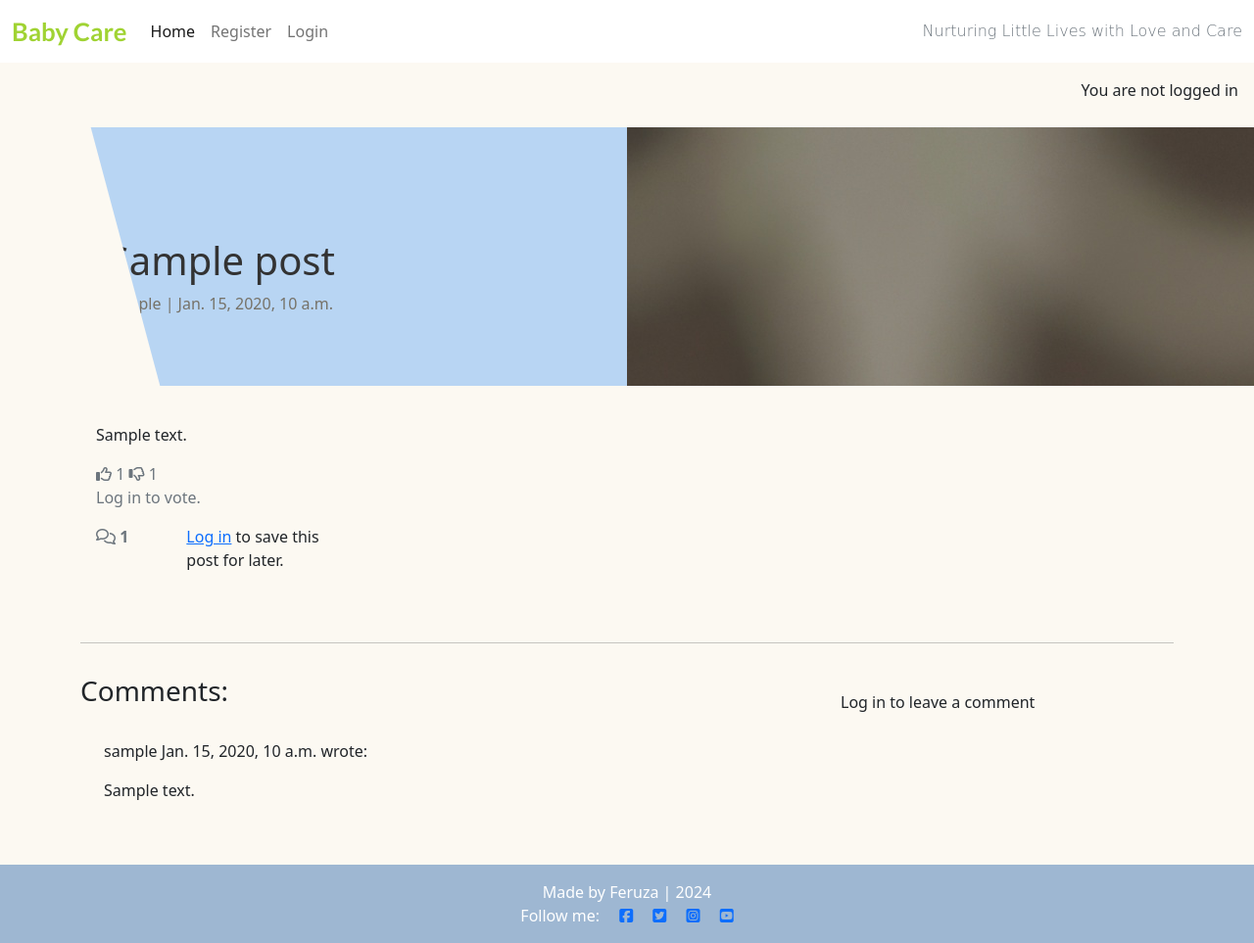
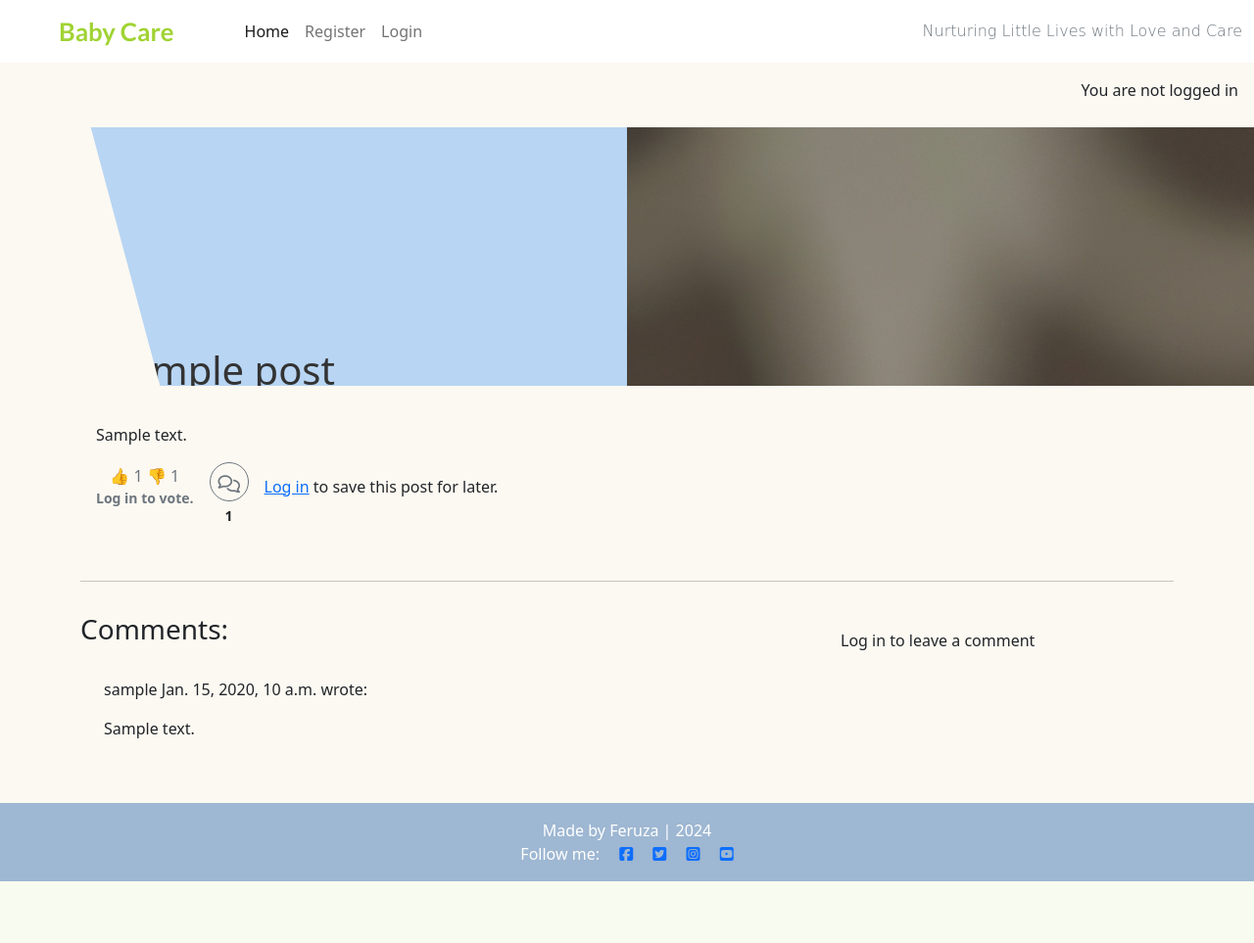
Before and after one commit to FeruzaShokirjonovna/Blog, a Django app: a page that uses templates/post_detail.html in a window 1280 px wide. Shown: the whole page at 98% size. After the commit the page ends 900 px from the top, so only its background shows below. Run offline with Django 3.2, Linux system fonts and the light colour scheme; tables that the repository leaves empty hold one stand-in row (values such as "Sample post"); parts of the project's set-up code (start-up, migrations or seed data) failed here and were passed over; some libraries are stand-ins or nearby versions.

Commit message:
Redesign voting buttons

```diff
--- a/blog/urls.py
+++ b/blog/urls.py
@@ -24,16 +24,12 @@ urlpatterns = [
 
     # URL to view saved "Read Later" posts
     path('read_later/', views.read_later, name='read_later'),
-    path(
-        "post/<slug:slug>/upvote/", views.post_upvote, name="post_upvote"
-    ),  # Post upvote URL pattern
-    path(
-        "post/<slug:post_slug>/downvote/", views.post_downvote, name="post_downvote"
-    ),  # Post downvote URL pattern
-    path('<slug:slug>/edit_comment/<int:comment_id>',
-         views.comment_edit, name='comment_edit'),
-    path('<slug:slug>/delete_comment/<int:comment_id>',
-         views.comment_delete, name='comment_delete'),
+     # Post upvote URL pattern
+    path("post/<slug:post_slug>/upvote/", views.post_upvote, name="post_upvote"),  # Post upvote URL pattern
+     # Post downvote URL pattern
+    path("post/<slug:post_slug>/downvote/", views.post_downvote, name="post_downvote"),
+    path('<slug:slug>/edit_comment/<int:comment_id>',views.comment_edit, name='comment_edit'),
+    path('<slug:slug>/delete_comment/<int:comment_id>', views.comment_delete, name='comment_delete'),
     path("logout/", auth_views.LogoutView.as_view(), name="logout"),
 ]
 
--- a/blog/views.py
+++ b/blog/views.py
@@ -157,22 +157,22 @@ def read_later(request):
         return render(request, "read_later.html", {"read_later_posts": []})
 
 def post_upvote(request, post_slug):
-    post = get_object_or_404(Post, id=post_id)
-    if post.upvotes.filter(id=request.user.id).exists():
-        post.upvotes.remove(request.user)
-    else:
-        # Ensure user can only upvote or downvote, not both
-        post.upvotes.add(request.user)
-        post.downvotes.remove(request.user)
+    post = get_object_or_404(Post, slug=post_slug)
+    if request.user.is_authenticated:
+        if post.upvotes.filter(id=request.user.id).exists():
+            post.upvotes.remove(request.user)  # Remove the upvote if it exists
+        else:
+            post.upvotes.add(request.user)  # Add the upvote
+            post.downvotes.remove(request.user)  # Remove downvote if it exists
     return redirect(reverse("post_detail", kwargs={"slug": post.slug}))
 
 
 def post_downvote(request, post_slug):
     post = get_object_or_404(Post, slug=post_slug)
-    if post.downvotes.filter(id=request.user.id).exists():
-        post.downvotes.remove(request.user)
-    else:
-        # Ensure user can only upvote or downvote, not both
-        post.downvotes.add(request.user)
-        post.upvotes.remove(request.user)
+    if request.user.is_authenticated:
+        if post.downvotes.filter(id=request.user.id).exists():
+            post.downvotes.remove(request.user)  # Remove the downvote if it exists
+        else:
+            post.downvotes.add(request.user)  # Add the downvote
+            post.upvotes.remove(request.user)  # Remove upvote if it exists
     return redirect(reverse("post_detail", kwargs={"slug": post.slug}))
--- a/static/css/style.css
+++ b/static/css/style.css
@@ -3,7 +3,7 @@
 
 :root {
   --primary-color: #763ae0;
-  --primary-color-dark: #6345fb;
+  --primary-color-dark: #2002b8;
   --secondary-color: #a0d333;
   --bg-color: #fcf9f2;
   --text-dark: #333333;
@@ -22,6 +22,7 @@ body {
     font-size: 1.6rem;
     font-weight: 700;
     color: var(--secondary-color);
+    margin: 2rem 3rem;
 }
 
 #slogan {
@@ -57,11 +58,12 @@ body {
     bottom: 5%;
     min-width: 30%;
     left: -2px;
+    border-radius: 10px;
     background-color: var(--bg-color);
 }
 
 .author {
-    color: var(--primary-color);
+    color: var(--primary-color-dark);
     margin: 4px;
     text-transform: uppercase;
 }
@@ -99,6 +101,12 @@ body {
     transform: skew(15deg);
     z-index: 100;
 }
+/* Post title and excert style on post list
+.card-title {
+    margin-top: 1rem;
+}
+ */
+
 
 .post-link {
     text-decoration: none;
@@ -111,7 +119,7 @@ body {
 }
 
 .post-title {
-    margin-top: 20%;
+    margin-top: 40%;
     margin-left: 5%;
     color:var(--text-dark);
 }
@@ -143,6 +151,7 @@ body {
     text-decoration: underline;
 }
 
+/* Upvote and downvote buttons style */
 .btn-delete,
 .btn-upvote {
     color: red;
@@ -172,3 +181,42 @@ btn-edit:hover,
     background: transparent;
     border: none;
 }
+
+/* Voting Buttons */
+.btn-success, .btn-danger, .btn-outline-secondary {
+    border-radius: 50%; /* Circular buttons */
+    font-size: 18px; /* Icon size */
+    transition: all 0.2s ease-in-out; /* Smooth hover effect */
+}
+
+.btn-success:hover {
+    background-color: #28a745;
+    color: white;
+}
+
+.btn-danger:hover {
+    background-color: #dc3545;
+    color: white;
+}
+
+.btn-outline-secondary:hover {
+    background-color: #6c757d;
+    color: white;
+}
+
+/* Center-align text below buttons */
+.text-center p {
+    font-size: 14px;
+    font-weight: bold;
+}
+
+/* Read Later Button */
+.btn-outline-primary {
+    font-size: 14px;
+    padding: 5px 10px;
+}
+
+.btn-outline-primary:hover {
+    background-color: #007bff;
+    color: white;
+}
--- a/templates/index.html
+++ b/templates/index.html
@@ -32,7 +32,7 @@
                                 <p class="card-text">{{ post.excerpt }}</p>
                             </a>
 
-                            <p class="card-text text-muted h6">{{ post.created_on }} <i
+                            <p class="card-text text-muted">{{ post.created_on }} <i
                                     class="fa-solid fa-thumbs-up"></i>{{ post.number_of_upvotes }} <i
                                     class="fa-solid fa-thumbs-down"></i>{{ post.number_of_downvotes }}
                             </p>
--- a/templates/post_detail.html
+++ b/templates/post_detail.html
@@ -24,52 +24,59 @@
                 <p class="card-text ">
                     {{ post.content | safe }}
                 </p>
-                <div class="row">
-                    <div class="d-inline-block">
+                <div class="d-flex align-items-center gap-3 mt-3">
+                    <div class="text-center">
+                        <!-- Upvote Button -->
                         {% if user.is_authenticated %}
-                        <!-- Upvote Button -->
-                        <form class="d-inline" action="{% url 'post_upvote' post.slug %}" method="POST">
+                        <form action="{% url 'post_upvote' post.slug %}" method="POST">
                             {% csrf_token %}
-                            <button type="submit" class="btn btn-outline-success btn-sm">
-                                <i class="{% if upvoted %}fas{% else %}far{% endif %} fa-thumbs-up"></i> {{
-                                post.number_of_upvotes }}
+                            <button type="submit" class="btn btn-success btn-sm p-2" style="width: 40px; height: 40px;">
+                                <i class="{% if upvoted %}fas{% else %}far{% endif %} fa-thumbs-up"></i>
                             </button>
                         </form>
-
+                        <!-- Upvote Count -->
+                        <p class="mb-0 mt-1">{{ post.number_of_upvotes }}</p>
+                    </div>
+                    <div class="text-center">
                         <!-- Downvote Button -->
-                        <form class="d-inline" action="{% url 'post_downvote' post.slug %}" method="POST">
+                        <form action="{% url 'post_downvote' post.slug %}" method="POST">
                             {% csrf_token %}
-                            <button type="submit" class="btn btn-outline-danger btn-sm">
-                                <i class="{% if downvoted %}fas{% else %}far{% endif %} fa-thumbs-down"></i> {{
-                                post.number_of_downvotes }}
+                            <button type="submit" class="btn btn-danger btn-sm p-2" style="width: 40px; height: 40px;">
+                                <i class="{% if downvoted %}fas{% else %}far{% endif %} fa-thumbs-down"></i>
                             </button>
                         </form>
+                        <!-- Downvote Count -->
+                        <p class="mb-0 mt-1">{{ post.number_of_downvotes }}</p>
+
                         {% else %}
                         <span class="text-secondary">
-                            <i class="far fa-thumbs-up"></i> {{ post.number_of_upvotes }}
+                            👍 {{ post.number_of_upvotes }}
                         </span>
                         <span class="text-secondary">
-                            <i class="far fa-thumbs-down"></i> {{ post.number_of_downvotes }}
+                            👎 {{ post.number_of_downvotes }}
                         </span>
                         <p class="text-muted">Log in to vote.</p>
                         {% endif %}
                     </div>
 
 
-                    <div class="col-1">
+                    <div class="text-center">
                         {% with comments.count as total_comments %}
-                        <strong class="text-secondary"><i class="far fa-comments"></i>
-                            {{ total_comments }}
-                        </strong>
+                        <span class="btn btn-outline-secondary btn-sm p-2" style="width: 40px; height: 40px;">
+                            <i class="far fa-comments"></i>
+                        </span>
+                        <p class="mb-0 mt-1">{{ comments.count }}</p>
+
                         {% endwith %}
                     </div>
 
                     <!-- Add "Read Later" button -->
-                    <div class="col-2">
+                    <div>
                         {% if user.is_authenticated %}
                         <form action="{% url 'add_to_read_later' post.slug %}" method="POST">
                             {% csrf_token %}
-                            <button type="submit" class="btn btn-secondary">Read Later</button>
+                            <button type="submit" class="btn btn-secondary"><i class="fas fa-bookmark"></i> Read
+                                Later</button>
                         </form>
                         {% else %}
                         <p><a href="{% url 'login' %}">Log in</a> to save this post for later.</p>
@@ -150,5 +157,6 @@
 {% endblock content %}
 
 {% block extras %}
+<script src="{% static 'js/vote.js' %}"></script>
 <script src="{% static 'js/comments.js' %}"></script>
 {% endblock %}
```
Also changed, not shown: static/js/vote.js (+16 -0 lines).
